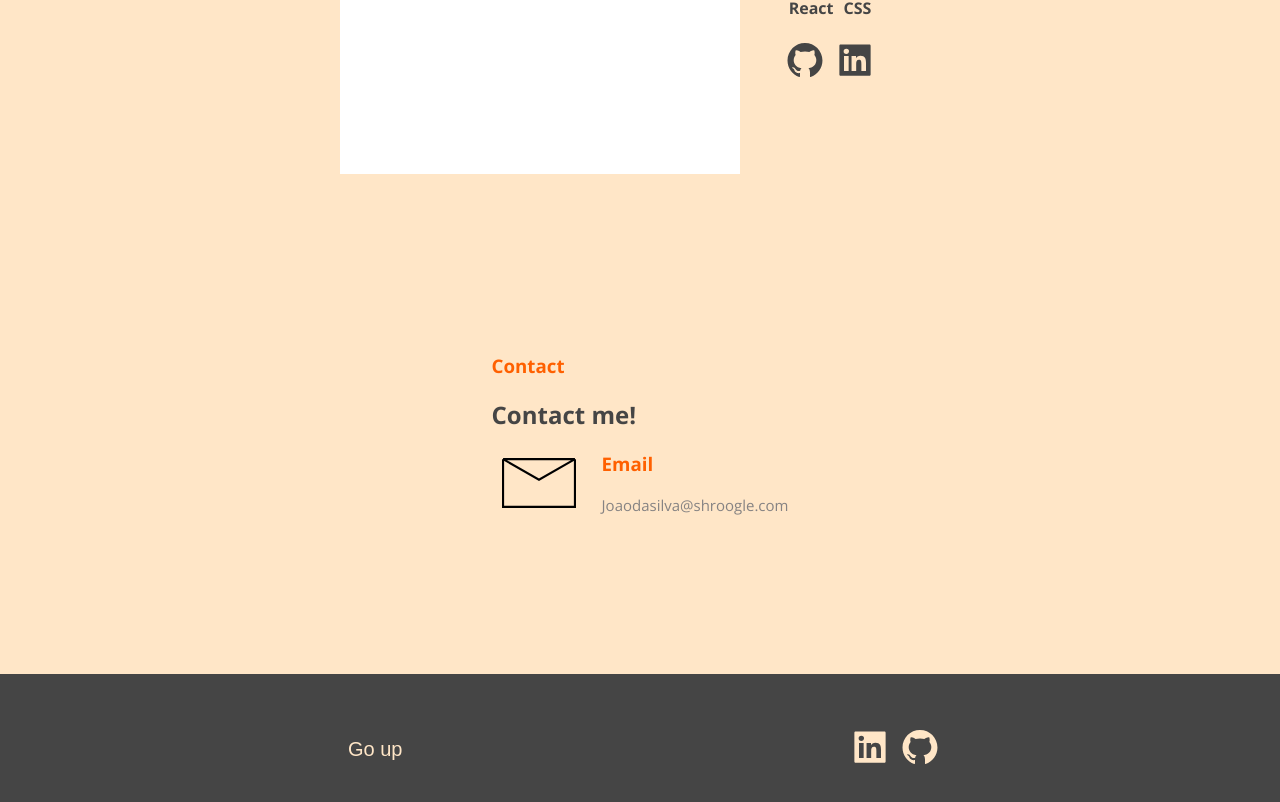
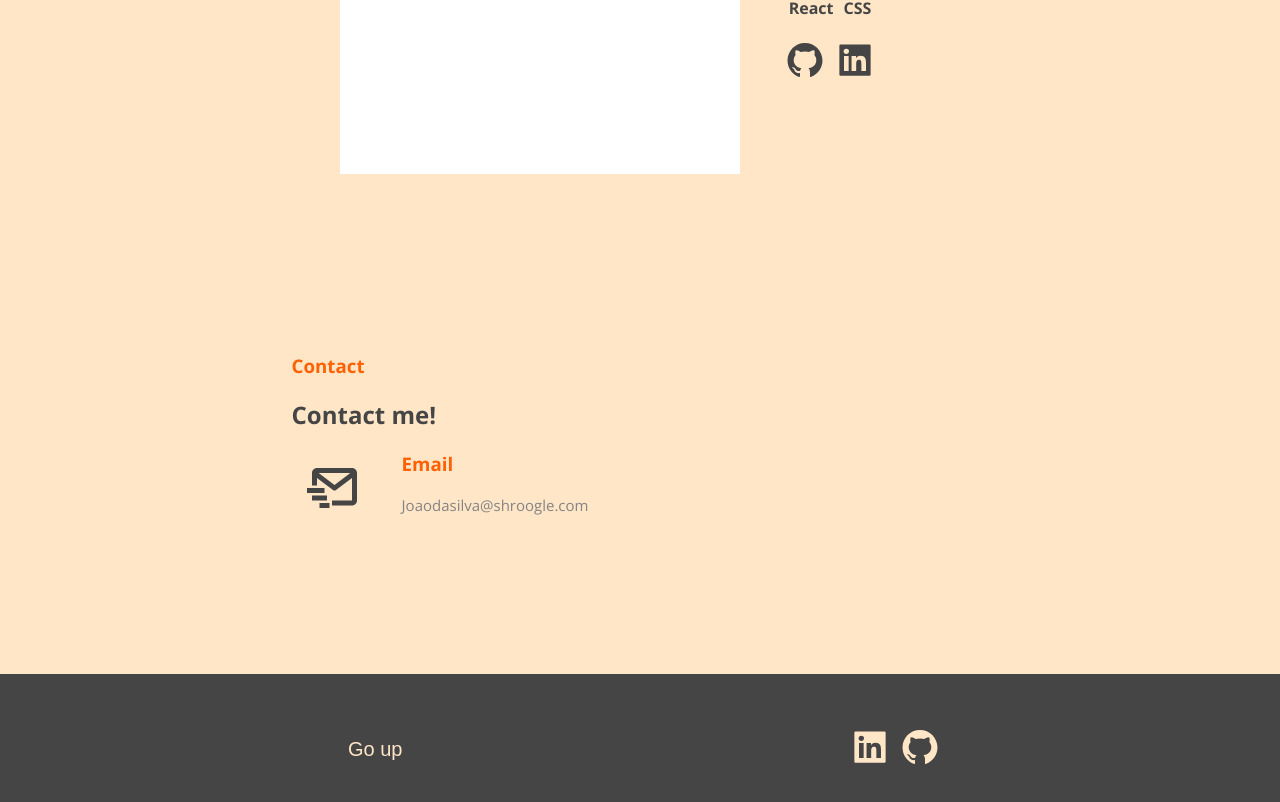
Before and after one commit to Joable/portfolio-vite, a React (Vite) app: page / in a window 1280 px wide. Shown: the part 2388-3190 px from the top of the page. Built offline with nearby package versions, Linux system fonts and the light colour scheme.

Commit message:
changed the icon of 'Contact'

```diff
--- a/src/Components/Contact/Contact.jsx
+++ b/src/Components/Contact/Contact.jsx
@@ -1,4 +1,7 @@
 import styles from './Contact.module.css';
+
+import { IconContext } from 'react-icons';
+import { BiMailSend } from 'react-icons/bi';
 
 export default function Contact(){
     return(
@@ -11,7 +14,11 @@ export default function Contact(){
 
                 <div className={styles.email}>
                     <div className={styles.icon}>
-                        <img src="../../img/mail.svg" alt="Mail" />
+
+                        <IconContext.Provider value={{ "color": "var(--primary-color)", "size":"60px"  }}>
+                            <BiMailSend/>
+                        </IconContext.Provider>
+
                     </div>
 
                     <div className={styles.emailWrapper}>
--- a/src/Components/Contact/Contact.module.css
+++ b/src/Components/Contact/Contact.module.css
@@ -5,7 +5,6 @@
     align-items: center;
     width: 600px;
     height: 400px;
-    margin: auto;
 }
 
 /* email */
```
Also changed, not shown: public/img/mail.svg (deleted), src/img/mail.svg (deleted).
